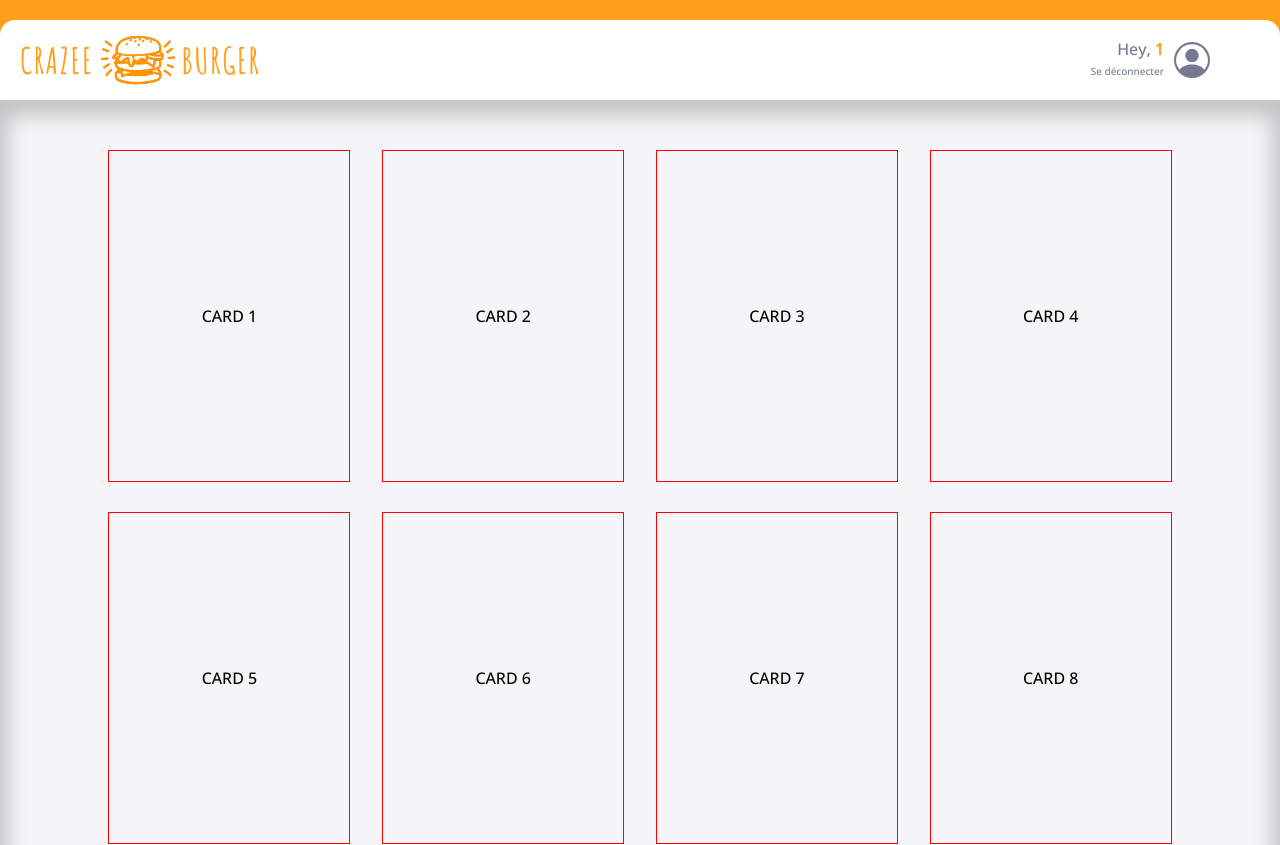
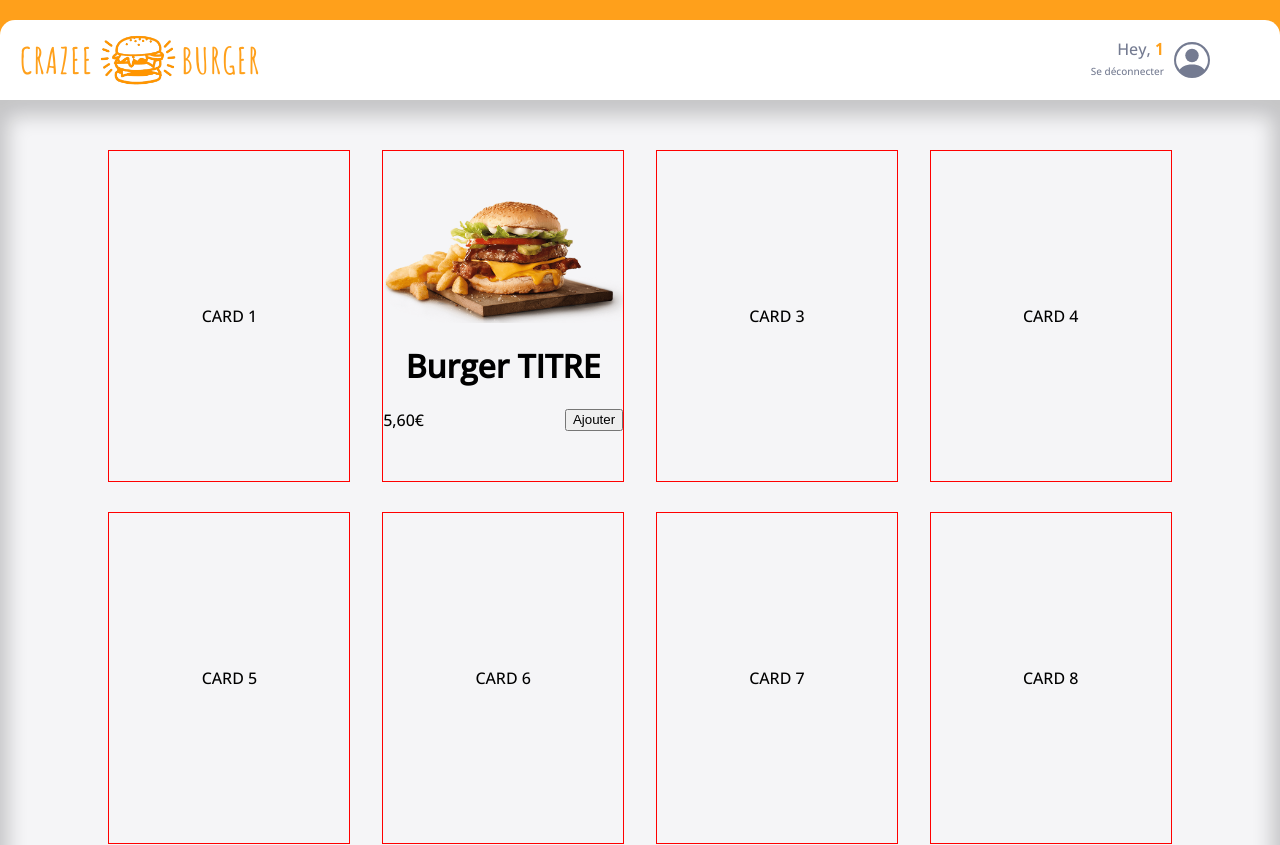
Before and after one commit to duftor/crazee-burger, a React (Create React App) app: page /order/1 in a window 1280 px wide. Shown: the top 845 px of the page. Built offline with nearby package versions, Linux system fonts and the light colour scheme.

Commit message:
✨ F05 : ORDER > Main > Add card layout

```diff
--- a/src/components/pages/order/Main.js
+++ b/src/components/pages/order/Main.js
@@ -7,16 +7,23 @@ export default function Main() {
 		<MainStyled>
 			{/* <div className="cart">CART</div> */}
 			<div className="menu-items">
-				<div>CARD 1</div>
-				<div>CARD 2</div>
-				<div>CARD 3</div>
-				<div>CARD 4</div>
-				<div>CARD 5</div>
-				<div>CARD 6</div>
-				<div>CARD 7</div>
-				<div>CARD 8</div>
-				<div>CARD 9</div>
-				<div>CARD 10</div>
+				<div className="card">CARD 1</div>
+				<div className="card">
+					<img src="/images/burger1.png" alt="Burger TITRE" />
+					<h1>Burger TITRE</h1>
+					<div className="bottom-info">
+						<div className="price">5,60€</div>
+						<button>Ajouter</button>
+					</div>
+				</div>
+				<div className="card">CARD 3</div>
+				<div className="card">CARD 4</div>
+				<div className="card">CARD 5</div>
+				<div className="card">CARD 6</div>
+				<div className="card">CARD 7</div>
+				<div className="card">CARD 8</div>
+				<div className="card">CARD 9</div>
+				<div className="card">CARD 10</div>
 			</div>
 		</MainStyled>
 	)
@@ -35,15 +42,26 @@ const MainStyled = styled.div`
 
 		padding: 35px 92.5px;
 
-		div {
+		.card {
 			border: 1px solid red;
 			height: 330px;
 			width: 240px;
 			margin: 15px auto;
 
 			display: flex;
+			flex-direction: column;
 			justify-content: center;
 			align-items: center;
+
+			img {
+				width: 100%;
+			}
+
+			.bottom-info {
+				width: 100%;
+				display: flex;
+				justify-content: space-between;
+			}
 		}
 	}
 
```
Also changed, not shown: public/images/burger1.png (added).
